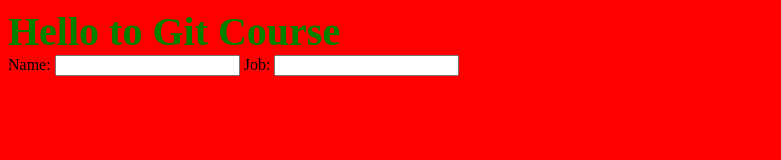
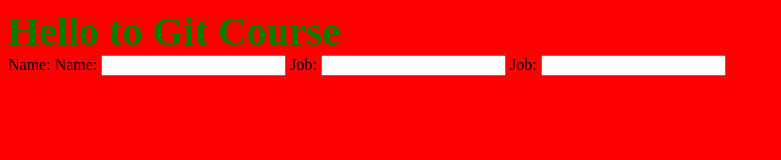
Before and after one commit to OmniaGoher/git-course-lab1, a plain HTML site: page index.html in a window 1280 px wide. Shown: the whole page, without its empty margins (0-781 px from the left). Drawn offline with Linux system fonts and the light colour scheme.

Commit message:
update index

```diff
--- a/index.html
+++ b/index.html
@@ -11,6 +11,9 @@
     <h1>Hello to Git Course</h1>
     <form >
         <label>Name: </label>
+        <label>Name: </label>
+        <input type="text">
+        <label>Job: </label>
         <input type="text">
         <label>Job: </label>
         <input type="text">
```
